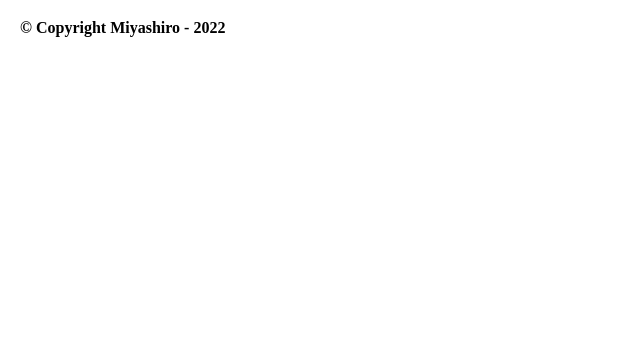
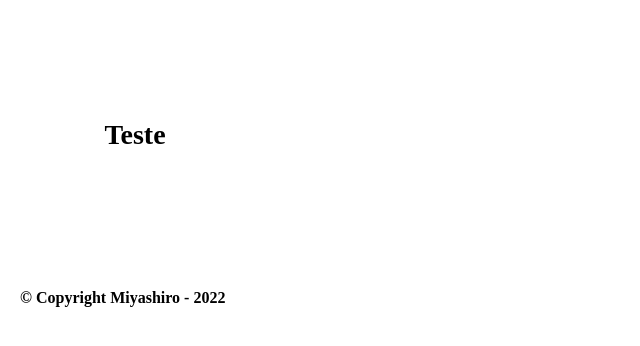
Before and after one commit to WesleyDev93/7daysofCode, a plain HTML site: page index.html in a window 1280 px wide. Shown: the whole page, without its empty margins (0-640 px from the left). Drawn offline with Linux system fonts and the light colour scheme.

Commit message:
testando o commit

```diff
--- a/index.html
+++ b/index.html
@@ -1,15 +1,21 @@
 <!DOCTYPE html>
 <html lang="pt-br">
-	<head>
+
     <meta charset="UTF-8">
     <meta http-equiv="X-UA-Compatible" content="IE=edge">
     <meta name="viewport" content="width=device-width, initial-scale=1.0">
 	<link rel="stylesheet" href="style.css">
+    <link rel="stylesheet" href="reset.css">
 
-		<title>7DaysofCode</title>
 
-		<link rel="stylesheet" href="reset.css">
-		<link rel="stylesheet" href="style.css">
+    <head>
+
+    <title>7DaysofCode</title>
+    <button class="botao"> Teste </button>
+
+
+
+
 	</head>
 	<body></body>
 
--- a/style.css
+++ b/style.css
@@ -3,3 +3,17 @@
    font-weight: bold;
 
 }
+
+.botao {
+    background-color: var(--branca);
+    border-radius: 30px;
+    box-shadow: 3px 3px 0 var(--cinza);
+    color: var(--vermelha);
+    cursor: pointer;
+    height: 270px;
+    font-size: 1.75em;
+    font-weight: bold;
+    line-height: 270px;
+    text-align: center;
+    width: 270px;
+}
```
